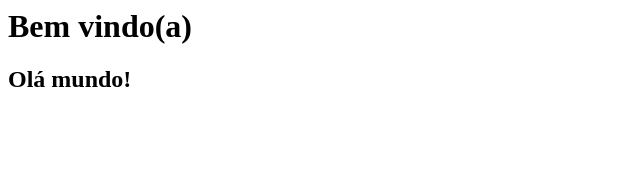
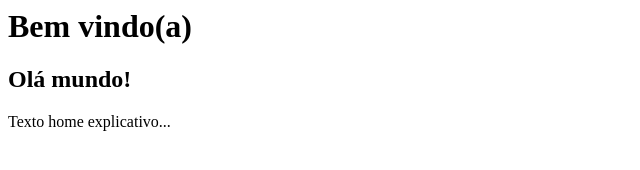
Before and after one commit to DaviStaricoff/curso_github, a plain HTML site: page index.html in a window 1280 px wide. Shown: the whole page, without its empty margins (0-640 px from the left). Drawn offline with Linux system fonts and the light colour scheme.

Commit message:
Criando novas funcionalidades na home

```diff
--- a/index.html
+++ b/index.html
@@ -1,2 +1,3 @@
 <h1>Bem vindo(a)</h1>
 <h2>Olá mundo!</h2>
+<p>Texto home explicativo...</p>
```
Also changed, not shown: nomes.txt, servicos.txt (added).
